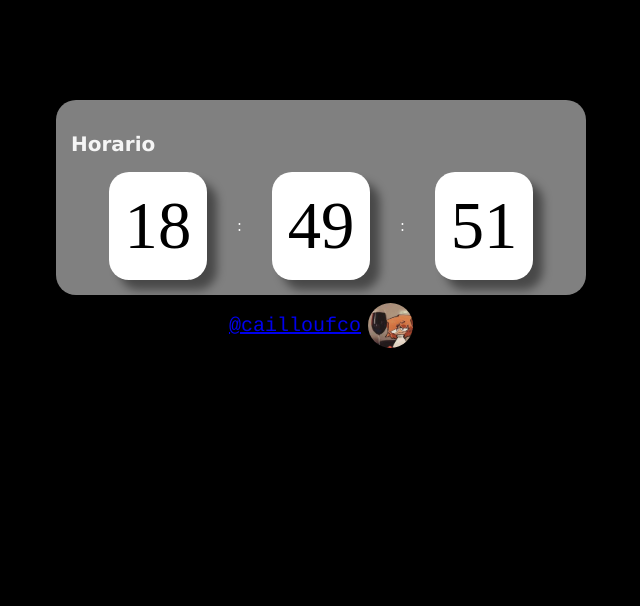
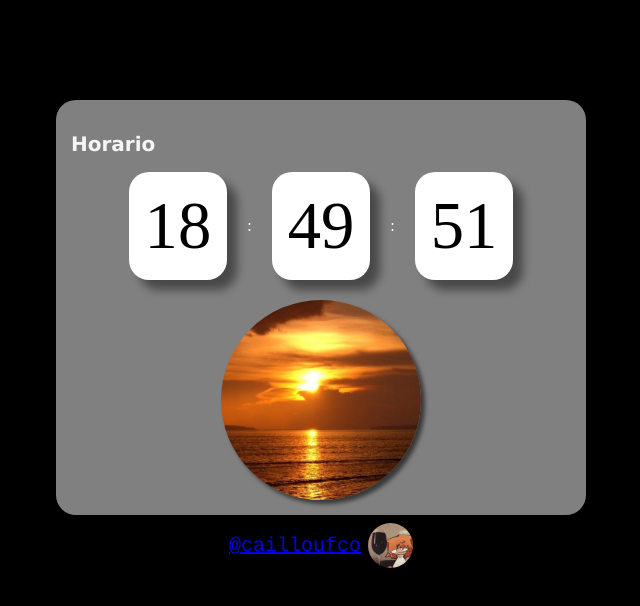
Before and after one commit to cailloufco/Aprendizados, a plain HTML site: page JavaScript/Aula5/ex3/site.html in a window 1280 px wide. Shown: the whole page, without its empty margins (319-959 px from the left). Drawn offline with Linux system fonts and the light colour scheme.

Commit message:
adição de mudança de imagem de acordo com a hora

```diff
--- a/JavaScript/Aula5/ex3/script.js
+++ b/JavaScript/Aula5/ex3/script.js
@@ -14,6 +14,7 @@ segundosDoSite = document.getElementById("Segundos");
 //-----------------------
 
 //fazer aparecer
+
 if (horasatuais < 10) {
   horaDoSite.innerHTML = "0" + horasatuais;
 } else {
@@ -30,3 +31,16 @@ if (segundosatuaois < 10) {
   segundosDoSite.innerHTML = segundosatuaois;
 }
 //==============================
+
+//fazer imagem do site alterar de acordo com a hora
+imagemDoSite = document.getElementById("pngDiaTardeNoite");
+
+if (horasatuais <= 6) {
+  imagemDoSite.src = "assets/madrugada.jpg";
+} else if (horasatuais <= 12) {
+  imagemDoSite.src = "assets/dia.jpg";
+} else if (horasatuais <= 18) {
+  imagemDoSite.src = "assets/tarde.jpg";
+} else if(horasatuais <= 24){
+  imagemDoSite.src = "assets/noite.jpg";
+}
--- a/JavaScript/Aula5/ex3/site.html
+++ b/JavaScript/Aula5/ex3/site.html
@@ -19,6 +19,9 @@
         :
         <div class="Relogio" id="Segundos">54</div>
       </div>
+      <div>
+        <img src="assets/dia.jpg" alt="" id="pngDiaTardeNoite">
+      </div>
     </section>
     <footer>
       <a href="https://www.instagram.com/cailloufco/" target="_blank"
--- a/JavaScript/Aula5/ex3/style.css
+++ b/JavaScript/Aula5/ex3/style.css
@@ -32,7 +32,7 @@ footer {
 }
 #Horario {
   display: flex;
-  gap: 30px;
+  gap: 20px;
   align-items: center;
   justify-content: center;
 }
@@ -45,3 +45,13 @@ footer {
   text-align: center;
   box-shadow: 10px 10px 10px rgba(0, 0, 0, 0.445);
 }
+#pngDiaTardeNoite {
+  display: flex;
+  margin: auto;
+  justify-content: center;
+  width: 200px;
+  height: 200px;
+  margin-top: 20px;
+  border-radius: 100%;
+  box-shadow: 4px 4px 4px rgba(0, 0, 0, 0.575);
+}
```
Also changed, not shown: JavaScript/Aula5/ex3/assets/dia.jpg (added), JavaScript/Aula5/ex3/assets/madrugada.jpg (added), JavaScript/Aula5/ex3/assets/noite.jpg (added), JavaScript/Aula5/ex3/assets/tarde.jpg (added).
